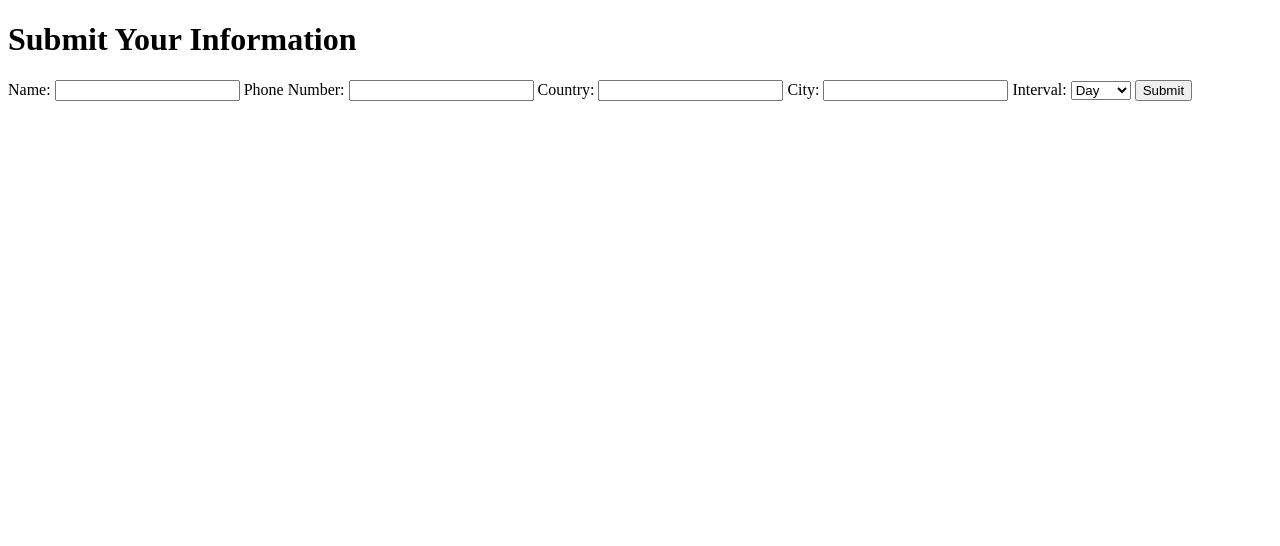
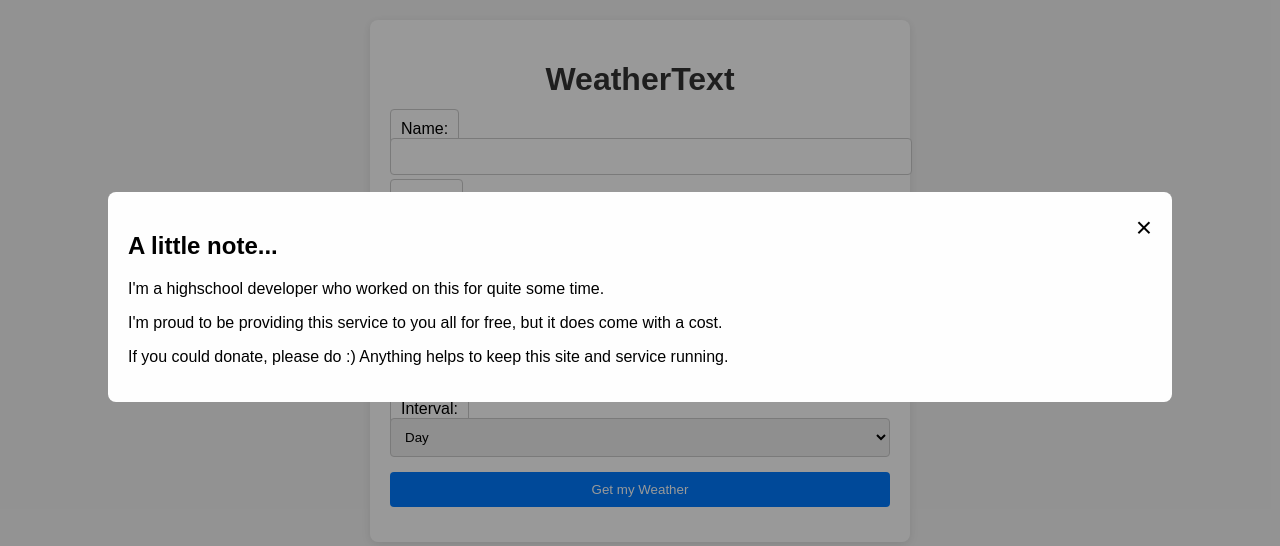
Before and after one commit to 819462/weathertext, a plain HTML site: page index.html in a window 1280 px wide. Drawn offline with Linux system fonts and the light colour scheme.

Commit message:
Update index.html

```diff
--- a/index.html
+++ b/index.html
@@ -3,74 +3,58 @@
 <head>
     <meta charset="UTF-8">
     <meta name="viewport" content="width=device-width, initial-scale=1.0">
-    <title>Submit Form</title>
+    <title>WeatherText</title>
     <style>
-        /* ... */
+        body { font-family: Arial, sans-serif; background: #f4f4f4; margin: 0; padding: 20px; }
+        .container { max-width: 500px; margin: auto; background: white; padding: 20px; border-radius: 8px; box-shadow: 0 2px 10px rgba(0, 0, 0, 0.1); }
+        h1 { text-align: center; color: #333; }
+        label, input, select, button { width: 100%; margin-bottom: 15px; padding: 10px; border: 1px solid #ccc; border-radius: 4px; }
+        button { background: #007BFF; color: white; border: none; cursor: pointer; }
+        button:hover { background: #0056b3; }
+        .modal { display: none; position: fixed; z-index: 1; left: 0; top: 0; width: 100%; height: 100%; background: rgba(0,0,0,0.4); }
+        .modal-content { background: #fefefe; margin: 15% auto; padding: 20px; border-radius: 8px; width: 80%; }
+        .close { float: right; font-size: 28px; cursor: pointer; }
     </style>
 </head>
 <body>
     <div class="container">
-        <h1>Submit Your Information</h1>
+        <h1>WeatherText</h1>
         <form id="submit-form" action="https://formspree.io/f/xbljbzkb" method="POST">
-            <label for="name">Name:</label>
-            <input type="text" id="name" name="name" required>
-
-            <label for="phone">Phone Number:</label>
-            <input type="tel" id="phone" name="phone" required pattern="[0-9]{3}-[0-9]{3}-[0-9]{4}">
-
-            <label for="country">Country:</label>
-            <input type="text" id="country" name="country" required>
-
-            <label for="city">City:</label>
-            <input type="text" id="city" name="city" required>
-
-            <label for="interval">Interval:</label>
-            <select id="interval" name="interval" required>
+            <label>Name:</label><input type="text" name="name" required>
+            <label>Phone:</label><input type="tel" name="phone" required pattern="[0-9]{3}-[0-9]{3}-[0-9]{4}">
+            <label>Country:</label><input type="text" name="country" required>
+            <label>City:</label><input type="text" name="city" required>
+            <label>Interval:</label>
+            <select name="interval" required>
                 <option value="day">Day</option>
                 <option value="week">Week</option>
                 <option value="month">Month</option>
             </select>
-
-            <button type="submit">Submit</button>
+            <button type="submit">Get my Weather</button>
         </form>
     </div>
+
+    <div class="modal" id="pricingModal">
+        <div class="modal-content">
+            <span class="close" id="closeModal">&times;</span>
+            <h2>A little note...</h2>
+            <p>I'm a highschool developer who worked on this for quite some time.</p>
+            <p>I'm proud to be providing this service to you all for free, but it does come with a cost.</p>
+            <p>If you could donate, please do :) Anything helps to keep this site and service running.</p>
+        </div>
+    </div>
+
     <script>
+        window.onload = () => { document.getElementById('pricingModal').style.display = 'block'; }
+        document.getElementById('closeModal').onclick = () => { document.getElementById('pricingModal').style.display = 'none'; }
         document.getElementById('submit-form').addEventListener('submit', async (event) => {
             event.preventDefault();
-
-            const name = document.getElementById('name').value.trim();
-            const phone = document.getElementById('phone').value.trim();
-            const country = document.getElementById('country').value.trim();
-            const city = document.getElementById('city').value.trim();
-            const interval = document.getElementById('interval').value.trim();
-
-            const data = {
-                name,
-                phone,
-                country,
-                city,
-                interval
-            };
-
+            const data = Object.fromEntries(new FormData(event.target));
             try {
-                const response = await fetch(event.target.action, {
-                    method: 'POST',
-                    headers: {
-                        'Accept': 'application/json',
-                        'Content-Type': 'application/json'
-                    },
-                    body: JSON.stringify(data)
-                });
-                if (response.ok) {
-                    alert('Submission successful!');
-                    document.getElementById('submit-form').reset();
-                } else {
-                    throw new Error('Submission failed.');
-                }
-            } catch (error) {
-                alert('An error occurred while submitting the form.');
-                console.error(error);
-            }
+                const response = await fetch(event.target.action, { method: 'POST', headers: { 'Accept': 'application/json', 'Content-Type': 'application/json' }, body: JSON.stringify(data) });
+                if (response.ok) { alert('Submission successful!'); event.target.reset(); }
+                else throw new Error('Submission failed.');
+            } catch (error) { alert('An error occurred.'); console.error(error); }
         });
     </script>
 </body>
```
